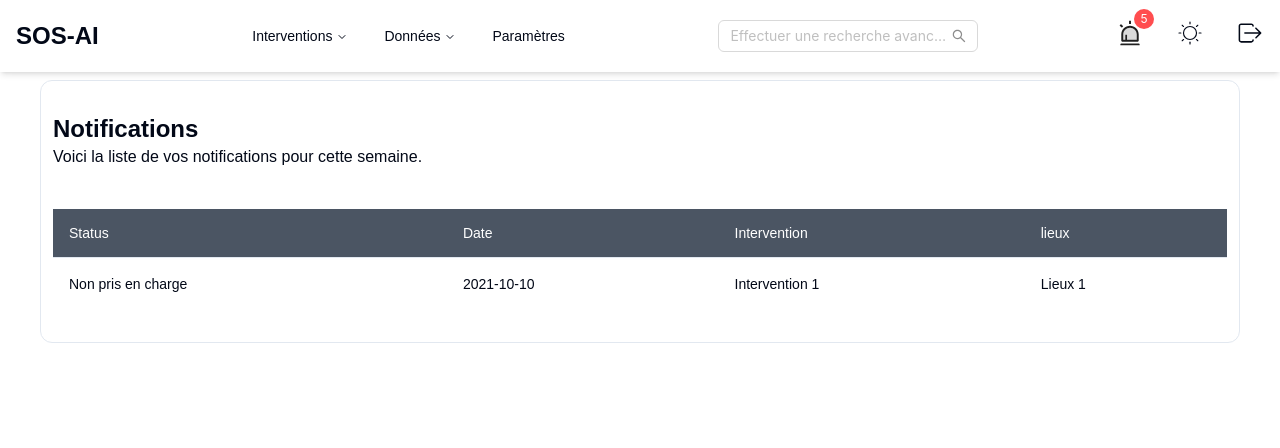
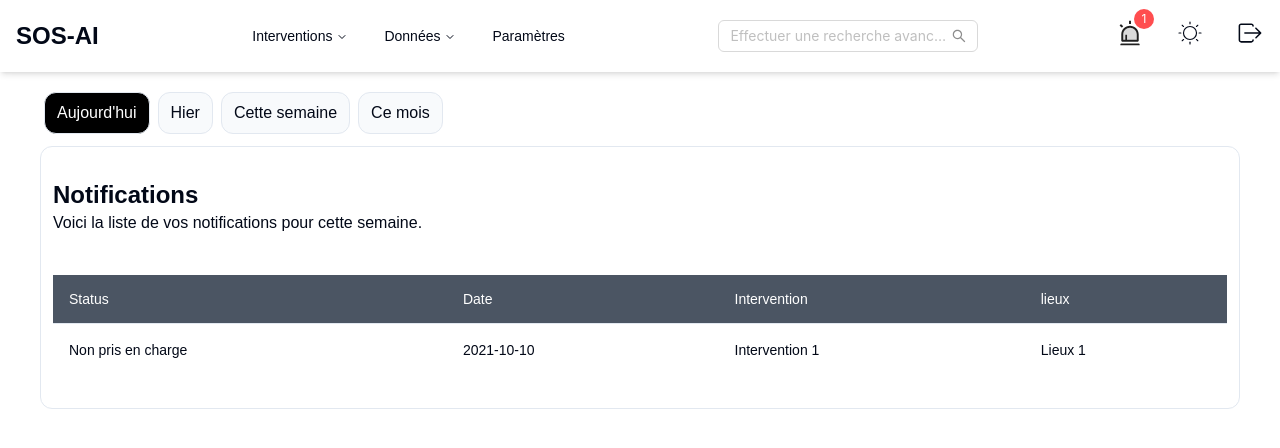
Before and after one commit to AndyMelone/sos-ai, a Next.js app: page /notifications in a window 1280 px wide. Shown: the top 448 px of the page. Built offline with nearby package versions, Linux system fonts and the light colour scheme.

Commit message:
init commit

```diff
--- a/app/layout.tsx
+++ b/app/layout.tsx
@@ -49,7 +49,7 @@ export default function RootLayout({
             </div>
             <div className="flex gap-8">
               <Link href="/notifications">
-                <Badge count={5}>
+                <Badge count={1}>
                   <AiTwotoneAlert size={28} />
                 </Badge>
               </Link>
--- a/app/notifications/layout.tsx
+++ b/app/notifications/layout.tsx
@@ -7,6 +7,20 @@ interface LayoutProps {
 export default function Layout({ children }: LayoutProps) {
   return (
     <>
+      <div className="my-2">
+        <button className="py-2 px-3 bg-black border m-1 rounded-xl">
+          <p className="text-white">Aujourd&apos;hui</p>
+        </button>
+        <button className="py-2 px-3 bg-slate-50 border m-1 rounded-xl">
+          Hier
+        </button>
+        <button className="py-2 px-3 bg-slate-50 border m-1 rounded-xl">
+          Cette semaine
+        </button>
+        <button className="py-2 px-3 bg-slate-50 border m-1 rounded-xl">
+          Ce mois
+        </button>
+      </div>
       <div>{children}</div>
     </>
   );
--- a/app/notifications/page.tsx
+++ b/app/notifications/page.tsx
@@ -1,3 +1,4 @@
+"use client";
 import React from "react";
 import Link from "next/link";
 
@@ -9,6 +10,7 @@ import {
   TableHeader,
   TableRow,
 } from "@/components/ui/table";
+import { useRouter } from "next/navigation";
 
 const urgence = [
   {
@@ -20,7 +22,8 @@ const urgence = [
   },
 ];
 
-export default function page() {
+export default function Page() {
+  const router = useRouter();
   return (
     <>
       <div className="border rounded-xl px-3 py-8">
@@ -39,13 +42,24 @@ export default function page() {
           </TableHeader>
           <TableBody>
             {urgence.map((item) => (
-              <TableRow key={item.id}>
+              <TableRow
+                key={item.id}
+                onClick={() => router.push("/notifications/urgence")}
+              >
                 <TableCell>
                   <Link href={`notifications/urgence`}>{item.status}</Link>
                 </TableCell>
-                <TableCell>{item.date}</TableCell>
-                <TableCell>{item.intervention}</TableCell>
-                <TableCell>{item.lieux}</TableCell>
+                <TableCell>
+                  <Link href={`notifications/urgence`}>{item.date}</Link>
+                </TableCell>
+                <TableCell>
+                  <Link href={`notifications/urgence`}>
+                    {item.intervention}
+                  </Link>
+                </TableCell>
+                <TableCell>
+                  <Link href={`notifications/urgence`}>{item.lieux}</Link>
+                </TableCell>
               </TableRow>
             ))}
           </TableBody>
```
